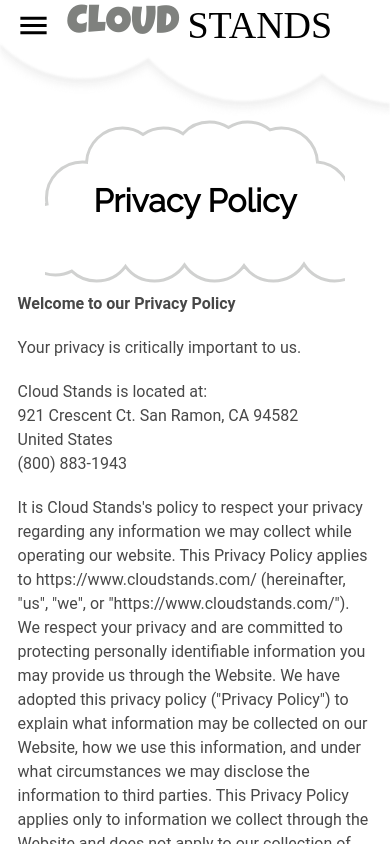
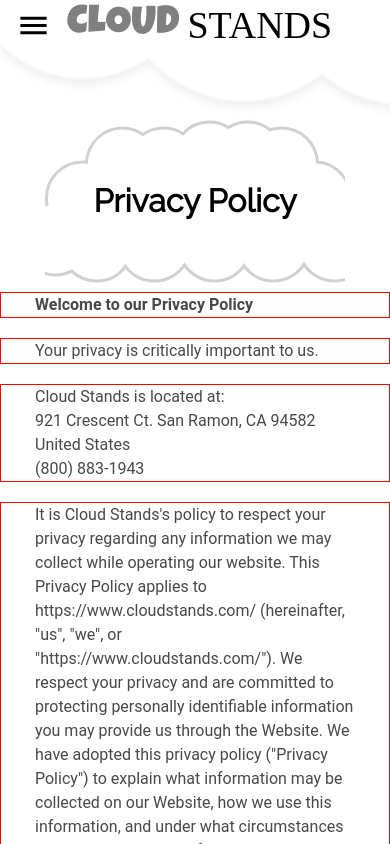
Before and after one commit to labs14-market-organizer/frontend, a React (Create React App) app: page /privacy in a window 390 px wide. Shown: the top 844 px of the page. Built offline with nearby package versions, Linux system fonts and the light colour scheme; a web font is replaced by a local one.

Commit message:
Fixes mobile styling on privacy policy page

```diff
--- a/src/routes/PrivacyPolicy.js
+++ b/src/routes/PrivacyPolicy.js
@@ -21,8 +21,7 @@
           <CloudContainer>
             <Typography variant="h2">Privacy Policy</Typography>
           </CloudContainer>
-          <div>
-
+          <div className="wrapper">
             <Typography className="bold1" variant="body1">
               Welcome to our Privacy Policy
             </Typography>
@@ -141,12 +140,17 @@
   text-align: left;
   max-width: 623px;
 
+  .wrapper {
+    width: 100%;
+  }
+
   .paragraph {
     font-family: "Roboto";
     // margin-top: 6px;
     margin-bottom: 20px;
     padding: 0px 34px;
     color: #484848;
+    border: 1px solid red;
   }
 
   .bold1 {
@@ -156,6 +160,7 @@
     margin-bottom: 20px;
     padding: 0px 34px;
     color: #484848;
+    border: 1px solid red;
   }
 
   .bold2 {
@@ -164,6 +169,7 @@
     margin-top: 6px;
     padding: 0px 34px;
     color: #484848;
+    border: 1px solid red;
   }
 `;
 
```
